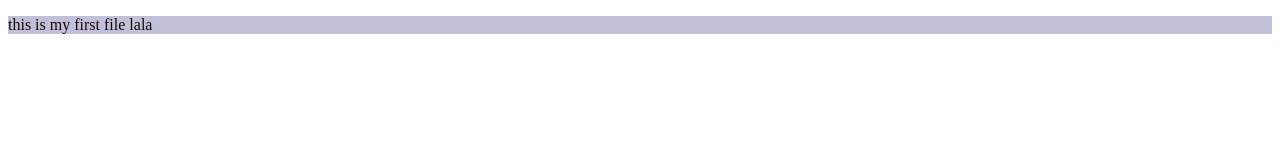
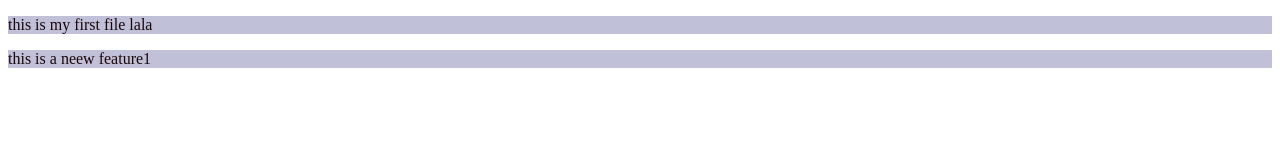
Before and after one commit to imankitksingh/local_repo, a plain HTML site: page index.html in a window 1280 px wide. Drawn offline with Linux system fonts and the light colour scheme.

Commit message:
new feature 1

```diff
--- a/index.html
+++ b/index.html
@@ -8,5 +8,6 @@
   </head>
   <body>
     <p>this is my first file lala</p>
+    <p>this is a neew feature1</p>
   </body>
 </html>
```
